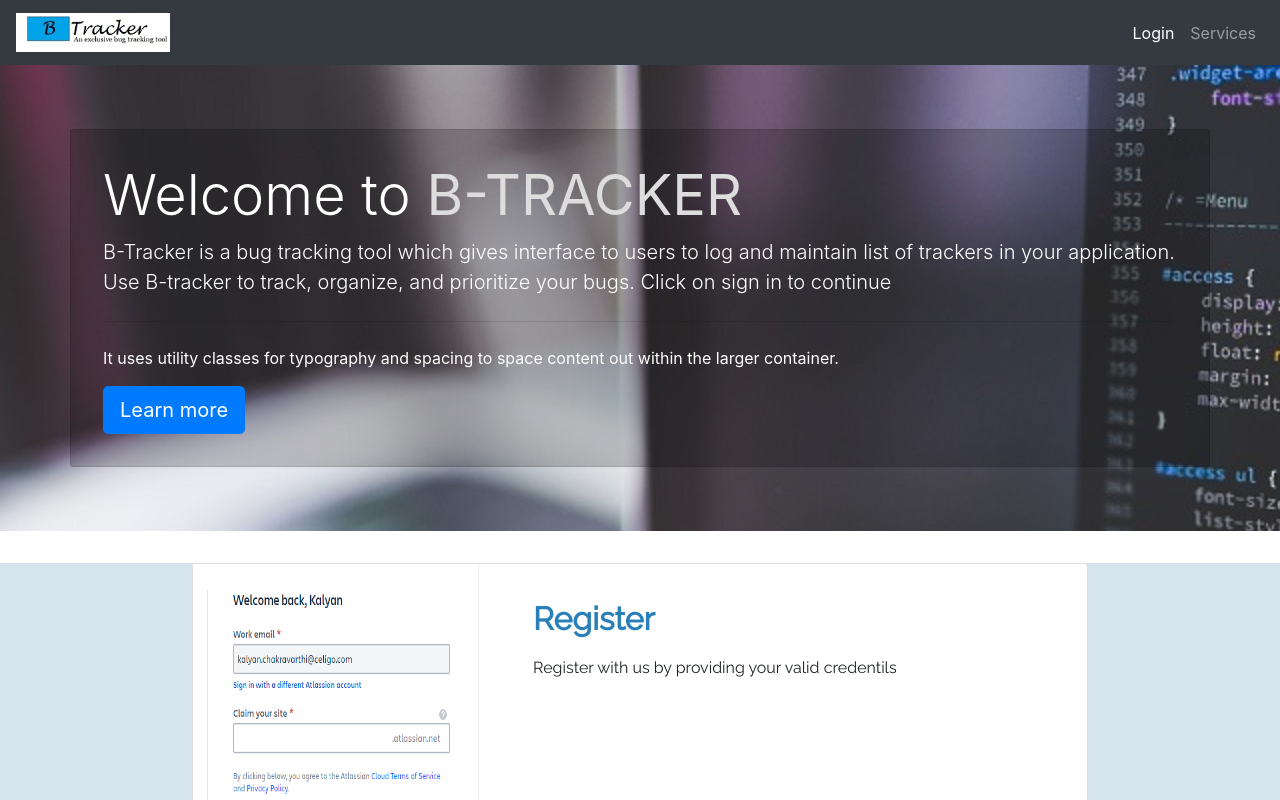
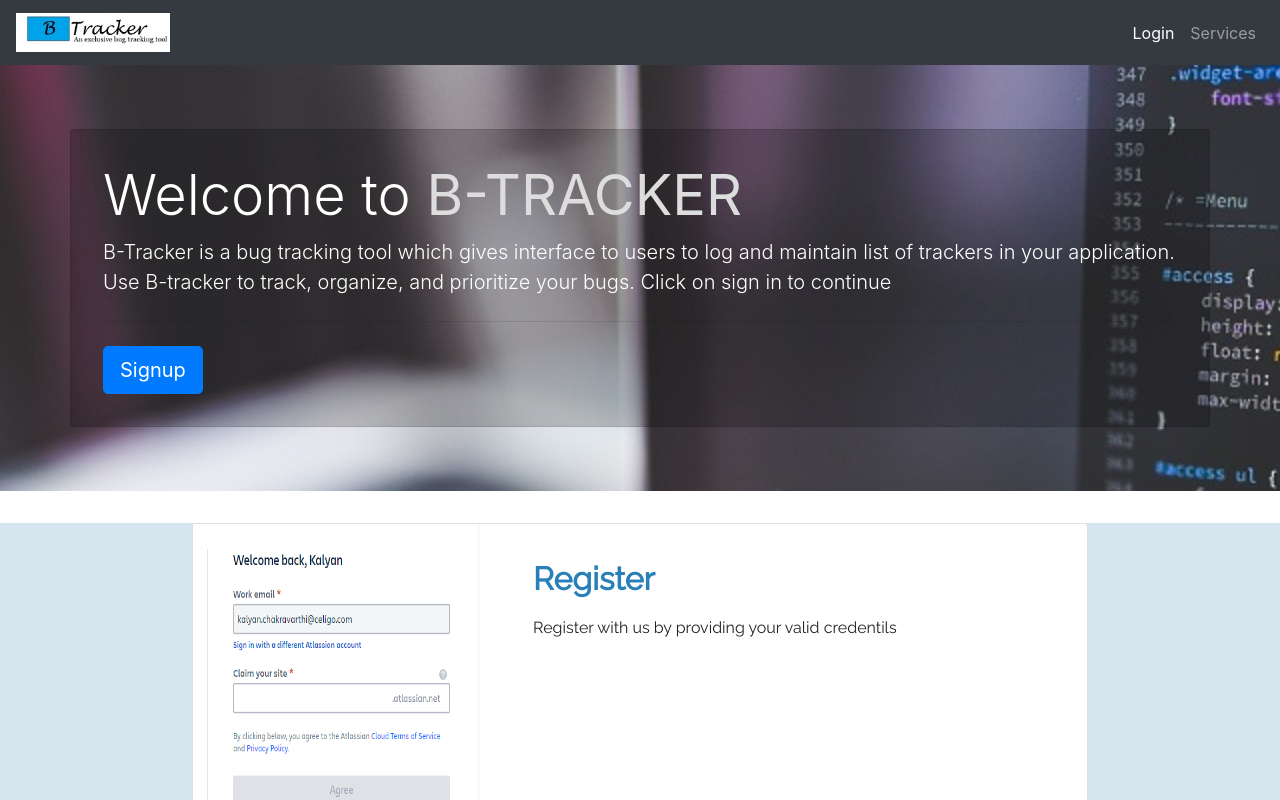
Before and after one commit to kalyanveenam/B-Tracker, an Angular app: page / in a window 1280 px wide. Shown: the top 800 px of the page. Built offline with nearby package versions, Linux system fonts and the light colour scheme; a web font is replaced by a local one.

Commit message:
UX changes

```diff
--- a/src/app/app.module.ts
+++ b/src/app/app.module.ts
@@ -4,8 +4,8 @@ import { NgModule } from '@angular/core';
 import { AppRoutingModule } from './app-routing.module';
 import { AppComponent } from './app.component';
 import { SharedModule } from './shared/shared.module';
-import { UserModule } from './user/user.module'
-import { TrackerModule} from './tracker/tracker.module'
+import { UserModule } from './user/user.module';
+import { TrackerModule } from './tracker/tracker.module';
 @NgModule({
   declarations: [
     AppComponent
--- a/src/app/shared/navbar/navbar.component.html
+++ b/src/app/shared/navbar/navbar.component.html
@@ -25,7 +25,7 @@
         <div class="collapse navbar-collapse" id="navbarResponsive">
           <ul class="navbar-nav mr-auto">
             <li class="nav-item active">
-              <a class="nav-link"
+              <a class="nav-link" [routerLink]="['/signin']"
                 >Login
                 <span class="sr-only">(current)</span>
               </a>
--- a/src/app/shared/shared.module.ts
+++ b/src/app/shared/shared.module.ts
@@ -3,13 +3,14 @@ import { CommonModule } from '@angular/common';
 import { NavbarComponent } from './navbar/navbar.component';
 import { CardComponent } from './card/card.component';
 import { FooterComponent } from './footer/footer.component';
-
+import { AppRoutingModule} from '../app-routing.module';
 
 
 @NgModule({
   declarations: [NavbarComponent, CardComponent, FooterComponent],
   imports: [
-    CommonModule
+    CommonModule,
+    AppRoutingModule
   ],
   exports: [
     NavbarComponent,
--- a/src/app/tracker/create-tracker/create-tracker.component.html
+++ b/src/app/tracker/create-tracker/create-tracker.component.html
@@ -153,5 +153,5 @@
   </div>
 </div> -->
   </div>
-  <button type="submit" class="btn btn-primary submit">Submit</button>
+  <button type="submit" class="btn btn-primary submit" [routerLink]="['/dashboard']">Create</button>
 </div>
--- a/src/app/tracker/dashboard/dashboard.component.html
+++ b/src/app/tracker/dashboard/dashboard.component.html
@@ -18,7 +18,7 @@
   <button type="button" class="btn btn-secondary btn-color pl-3" style="color:black;">Assigned to me</button>
   <button type="button" class="btn btn-secondary btn-color pl-3" style="color:black;">Reported by me</button>
   <button type="button" class="btn btn-secondary btn-color pl-3" style="color:black;">Starred issues</button>
-  <button type="button" class="btn btn-secondary btn-color pl-3" style="color:black;">Create</button>
+  <button type="button" class="btn btn-secondary btn-color pl-3" style="color:black;" [routerLink]="['/createTracker']">Create</button>
 </div>
 
 </div>
--- a/src/app/tracker/tracker.module.ts
+++ b/src/app/tracker/tracker.module.ts
@@ -6,6 +6,8 @@ import { AdminDashboardComponent } from './admin-dashboard/admin-dashboard.compo
 
 import { ViewTrackerComponent } from './view-tracker/view-tracker.component';
 import { SharedModule } from '../shared/shared.module';
+import { AppRoutingModule } from '../app-routing.module';
+import { from } from 'rxjs';
 @NgModule({
   declarations: [
     DashboardComponent,
@@ -13,6 +15,6 @@ import { SharedModule } from '../shared/shared.module';
     CreateTrackerComponent,
     ViewTrackerComponent,
   ],
-  imports: [CommonModule, SharedModule],
+  imports: [CommonModule, SharedModule,AppRoutingModule],
 })
 export class TrackerModule {}
--- a/src/app/user/home/home.component.html
+++ b/src/app/user/home/home.component.html
@@ -13,11 +13,8 @@
       organize, and prioritize your bugs. Click on sign in to continue
     </p>
     <hr class="my-4" />
-    <p>
-      It uses utility classes for typography and spacing to space content out
-      within the larger container.
-    </p>
-    <a class="btn btn-primary btn-lg" href="#" role="button">Learn more</a>
+
+    <a class="btn btn-primary btn-lg" [routerLink]="['/signup']" role="button">Signup</a>
   </div>
 </div>
 
@@ -27,3 +24,4 @@
 <app-card name="Change status" image="../../assets/viewTracker.png"  description="You can change the status of the bug any time"></app-card>
 </div>
 <app-footer></app-footer>
+<router-outlet></router-outlet>
--- a/src/app/user/signin/signin.component.html
+++ b/src/app/user/signin/signin.component.html
@@ -10,23 +10,31 @@
         id="login"
         class="fadeIn second"
         name="login"
-        placeholder="Enter email ID"
+        placeholder="Enter Email ID"
       />
       <input
         type="text"
         id="password"
         class="fadeIn third"
         name="login"
-        placeholder="Enter password"
+        placeholder="Enter Password"
       />
-      <input type="submit" class="fadeIn fourth" value="Log In" />
+      <input
+        type="submit"
+        class="fadeIn fourth"
+        [routerLink]="['/dashboard']"
+        value="Log In"
+      />
     </form>
     <div id="formFooter">
-        <a class="underlineHover" [routerLink]="['/packages']">click here to <b class='signup'>Signup</b></a>
-      </div>
+      <a class="underlineHover" [routerLink]="['/signup']"
+        >click here to <b class="signup">Signup</b></a
+      >
+    </div>
 
     <div id="formFooter">
       <a class="underlineHover" href="#">Forgot Password?</a>
     </div>
   </div>
 </div>
+<router-outlet></router-outlet>
--- a/src/app/user/signup/signup.component.html
+++ b/src/app/user/signup/signup.component.html
@@ -34,9 +34,10 @@
           placeholder="Create password"
         />
 
-        <input type="submit" class="fadeIn fourth" value="Signup" />
+        <input type="submit" class="fadeIn fourth" value="Signup" [routerLink]="['/signin']" />
       </form>
 
 
     </div>
   </div>
+  <router-outlet></router-outlet>
--- a/src/app/user/user.module.ts
+++ b/src/app/user/user.module.ts
@@ -4,14 +4,14 @@ import { HomeComponent } from './home/home.component';
 import { SigninComponent } from './signin/signin.component';
 import { SignupComponent } from './signup/signup.component';
 import {SharedModule } from '../shared/shared.module';
-import { RouterModule } from '@angular/router';
+import { AppRoutingModule } from '../app-routing.module';
 @NgModule({
   declarations: [HomeComponent, SigninComponent, SignupComponent
       ],
   imports: [
     CommonModule,
     SharedModule,
-    RouterModule
+    AppRoutingModule
   ]
 })
 export class UserModule { }
```
Also changed, not shown: src/app/user/user.routing.module.ts (added, +15 -0 lines).
